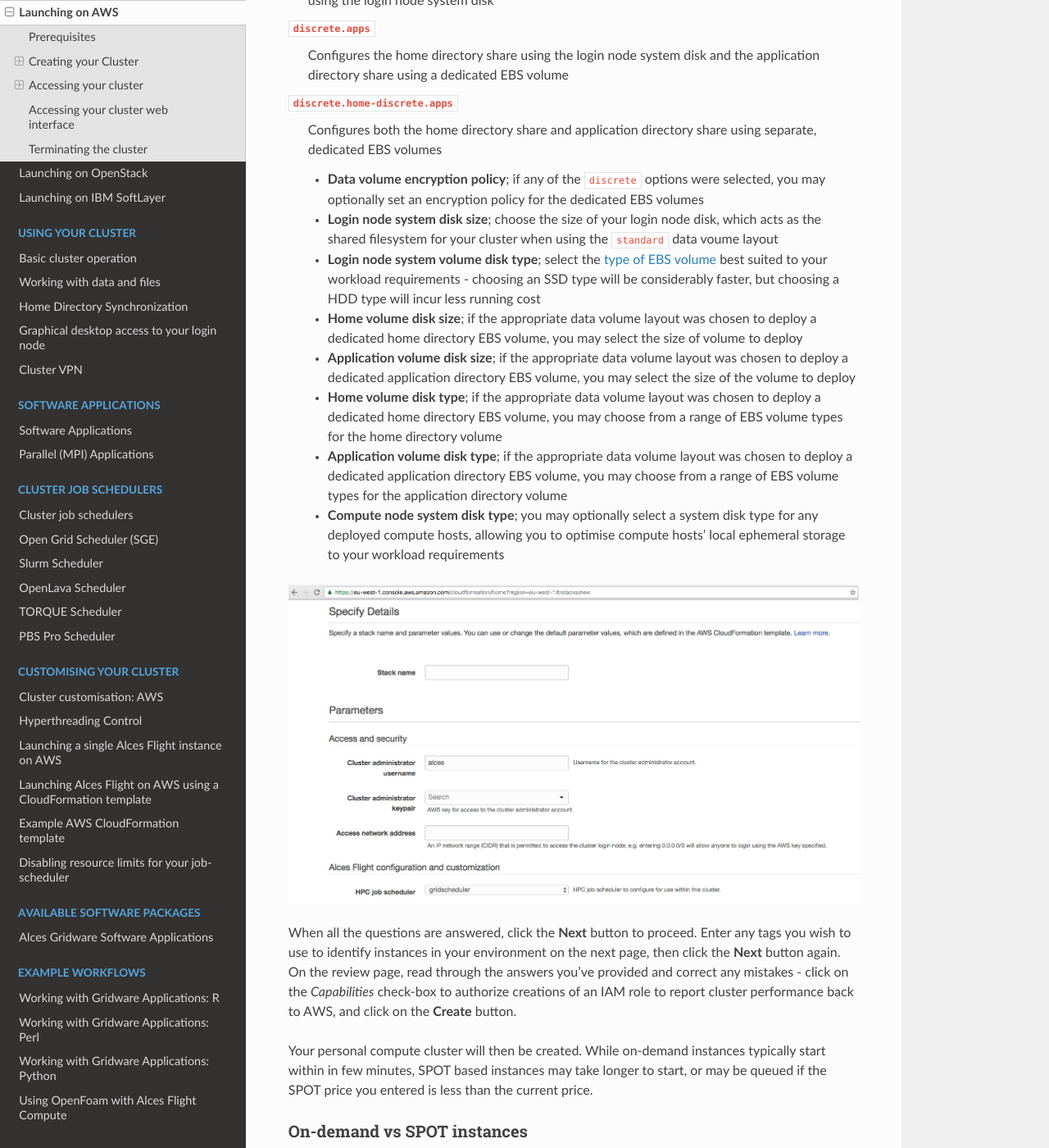
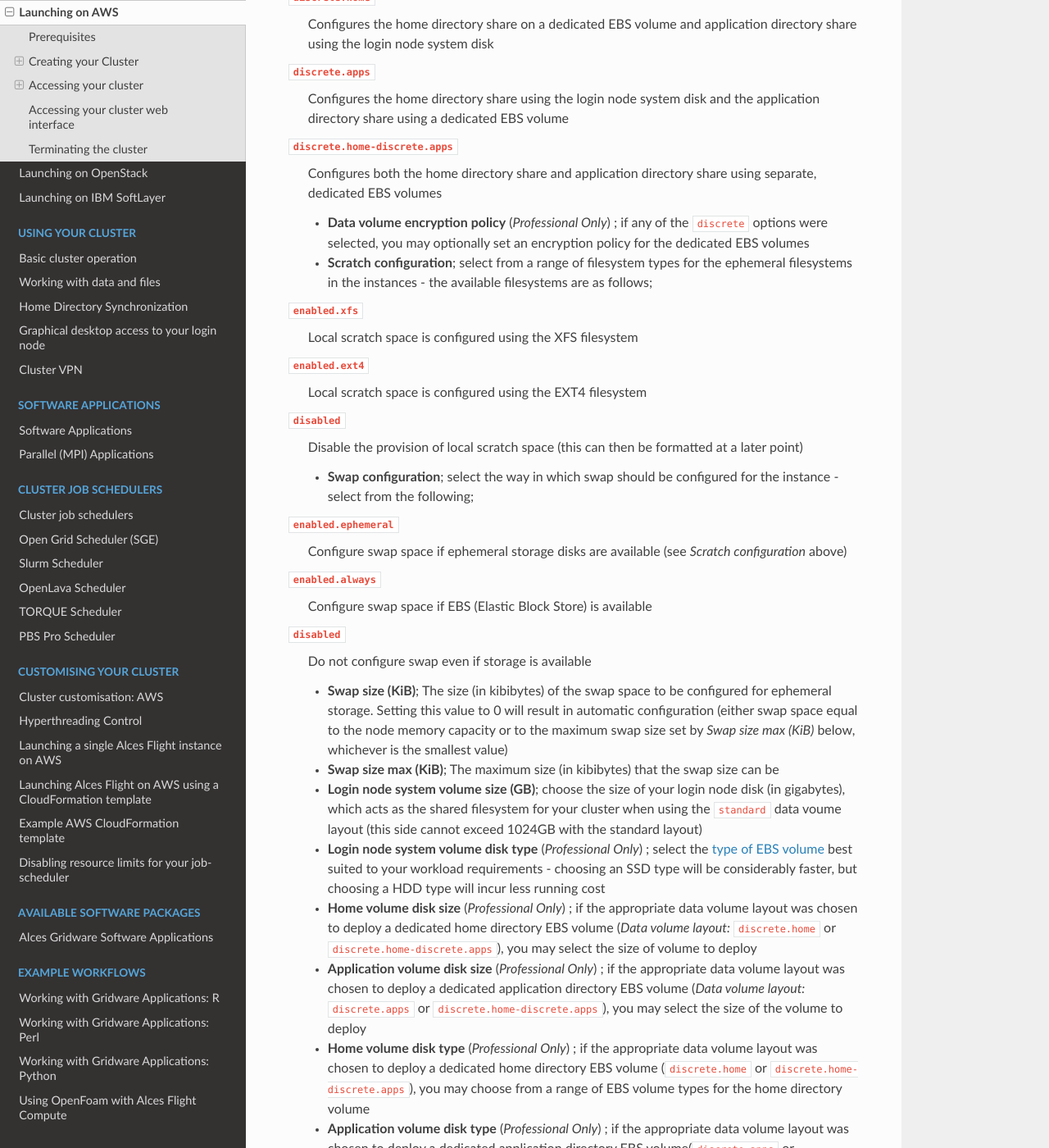
Before and after one commit to alces-software/flight-appliance-docs, a Sphinx documentation site: the page built from docs/source/launch-aws/launching_on_aws.rst, in a window 1280 px wide and 1400 px high, scrolled down 6035 px. Shown: the whole window at 82% size. Built offline with Sphinx 7.4.7 and the Read the Docs theme 2.0.0, drawn with Linux system fonts in a browser that asks for light colours; some of the changed text lies outside the part shown.

Commit message:
Updated formation options to reflect community/professional options with tags for 'Professional Only' options

```diff
--- a/docs/source/launch-aws/launching_on_aws.rst
+++ b/docs/source/launch-aws/launching_on_aws.rst
@@ -34,7 +34,7 @@ The simplest method of launching a cluster is by using the AWS Marketplace - clu
 
 Advanced users may also wish to launch a cluster one instance at a time, or deploy a single login node to be used interactively. Follow this guide for information on how to manually configure a cluster by launching individual instances - :ref:`manual_launch`.
 
-Users can also use one the example CloudFormation templates as the basis of their own cluster deployments. This allows more customisation of your cluster, including choosing how many nodes can be launched, configuring different types of EBS backing storage and choosing different availability zones for your compute nodes. For more information, see - :ref:`template_launch`.
+Users can also use one of the example CloudFormation templates as the basis of their own cluster deployments. This allows more customisation of your cluster, including choosing how many nodes can be launched, configuring different types of EBS backing storage and choosing different availability zones for your compute nodes. For more information, see - :ref:`template_launch`.
 
 
 How much will it cost?
@@ -89,13 +89,14 @@ When you choose to start a Flight Compute cluster from AWS Marketplace, you will
  - **Stack name**; this is the name that you want to call your cluster. It's fine to enter **"cluster"** here if this is your first time, but entering something descriptive will help you keep track of multiple clusters if you launch more. Naming your cluster after colours (red, blue, orange), your favourite singer (clapton, toriamos, bieber) or Greek legends (apollo, thor, aphrodite) keeps things more interesting. Avoid using spaces and punctuation, or names longer than 16 characters.
 
 **Access and security**
+
   - **Cluster administrator username**; enter the username you want to use to connect to the cluster. Flight will automatically create this user on the cluster, and add your public SSH key to the user.
   - **Cluster administrator keypair**; choose an existing AWS keypair to launch your Flight cluster with. If there are no keypairs in the list, check that you've already generated a keypair in the region you're launching in. You must have the private key available for the chosen keypair in order to login to your cluster.
   - **Access network address**; enter a network range that is permitted to access your cluster. This will usually be the IP address of your system on the Internet; ask your system administrator for this value, or `use a web search <https://www.google.com/search?q=whats+my+ip+address&ie=utf-8&oe=utf-8&gws_rd=cr&ei=tVIvV5_dKsHagAath7OYCw>`_ to find out. If you want to be able to access your cluster from anywhere on the Internet, enter "0.0.0.0/0" in this box.
 
 **Alces Flight configuration and customization**
-  - **HPC job scheduler**; select from a range of popular batch job schedulers to install and configure for use with your Alces Flight Compute environment
-  - **Preload software**; select an `Alces Gridware Depot <https://github.com/alces-software/gridware-depots>`_  to install - Alces Gridware Depots are groups of packages, libraries and compilers commonly used by different disciplines
+  - **HPC job scheduler** (`Professional Only`) ; select from a range of popular batch job schedulers to install and configure for use with your Alces Flight Compute environment
+  - **Preload software** (`Professional Only`) ; select an `Alces Gridware Depot <https://github.com/alces-software/gridware-depots>`_  to install - Alces Gridware Depots are groups of packages, libraries and compilers commonly used by different disciplines
   - **Additional features to enable**; optionally select from available `Alces Flight features <https://github.com/alces-software/flight-profiles/tree/master/features>`_ including job schedulers and other useful customisations
   - **S3 bucket for customization profiles**; enter the names of :ref:`customisation profiles <customisation>` to use, separated by spaces. Leave this option blank if you have no existing customisation data, or you are starting a standard cluster.
   - **Customization profiles to enable**; enter the names of the customisation profiles to use, separated by spaces. Leave this option blank if you have no existing customisation data, or you are starting a new cluster.
@@ -123,7 +124,7 @@ When you choose to start a Flight Compute cluster from AWS Marketplace, you will
   - **Initial/maximum compute nodes**; enter the maximum number of compute nodes you wish to make available to your Flight Compute cluster when autoscaling is enabled - the autoscaling feature will never create more than the maximum number specified. If the autoscaling feature is disabled, enter the total number of compute nodes you wish to create at launch time
 
 **Disks and storage**
-  - **Data volume layout**; select from a range of data volume layouts - the data volume layouts available are as follows;
+  - **Data volume layout** (`Professional Only`) ; select from a range of data volume layouts - the data volume layouts available are as follows;
 
 ``standard``
   Configures the home directory share and application directory share using the login node system disk
@@ -139,14 +140,38 @@ When you choose to start a Flight Compute cluster from AWS Marketplace, you will
 ``discrete.home-discrete.apps``
   Configures both the home directory share and application directory share using separate, dedicated EBS volumes
 
-  - **Data volume encryption policy**; if any of the ``discrete`` options were selected, you may optionally set an encryption policy for the dedicated EBS volumes
-  - **Login node system disk size**; choose the size of your login node disk, which acts as the shared filesystem for your cluster when using the ``standard`` data voume layout
-  - **Login node system volume disk type**; select the `type of EBS volume <http://docs.aws.amazon.com/AWSEC2/latest/UserGuide/EBSVolumeTypes.html>`_ best suited to your workload requirements - choosing an SSD type will be considerably faster, but choosing a HDD type will incur less running cost
-  - **Home volume disk size**; if the appropriate data volume layout was chosen to deploy a dedicated home directory EBS volume, you may select the size of volume to deploy
-  - **Application volume disk size**; if the appropriate data volume layout was chosen to deploy a dedicated application directory EBS volume, you may select the size of the volume to deploy
-  - **Home volume disk type**; if the appropriate data volume layout was chosen to deploy a dedicated home directory EBS volume, you may choose from a range of EBS volume types for the home directory volume
-  - **Application volume disk type**; if the appropriate data volume layout was chosen to deploy a dedicated application directory EBS volume, you may choose from a range of EBS volume types for the application directory volume
-  - **Compute node system disk type**; you may optionally select a system disk type for any deployed compute hosts, allowing you to optimise compute hosts' local ephemeral storage to your workload requirements
+  - **Data volume encryption policy** (`Professional Only`) ; if any of the ``discrete`` options were selected, you may optionally set an encryption policy for the dedicated EBS volumes
+  - **Scratch configuration**; select from a range of filesystem types for the ephemeral filesystems in the instances - the available filesystems are as follows;
+
+``enabled.xfs``
+  Local scratch space is configured using the XFS filesystem
+
+``enabled.ext4``
+  Local scratch space is configured using the EXT4 filesystem
+
+``disabled``
+  Disable the provision of local scratch space (this can then be formatted at a later point)
+
+  - **Swap configuration**; select the way in which swap should be configured for the instance - select from the following;
+
+``enabled.ephemeral``
+  Configure swap space if ephemeral storage disks are available (see `Scratch configuration` above)
+
+``enabled.always``
+  Configure swap space if EBS (Elastic Block Store) is available
+
+``disabled``
+  Do not configure swap even if storage is available
+
+  - **Swap size (KiB)**; The size (in kibibytes) of the swap space to be configured for ephemeral storage. Setting this value to 0 will result in automatic configuration (either swap space equal to the node memory capacity or to the maximum swap size set by `Swap size max (KiB)` below, whichever is the smallest value)
+  - **Swap size max (KiB)**; The maximum size (in kibibytes) that the swap size can be
+  - **Login node system volume size (GB)**; choose the size of your login node disk (in gigabytes), which acts as the shared filesystem for your cluster when using the ``standard`` data voume layout (this side cannot exceed 1024GB with the standard layout)
+  - **Login node system volume disk type** (`Professional Only`) ; select the `type of EBS volume <http://docs.aws.amazon.com/AWSEC2/latest/UserGuide/EBSVolumeTypes.html>`_ best suited to your workload requirements - choosing an SSD type will be considerably faster, but choosing a HDD type will incur less running cost
+  - **Home volume disk size** (`Professional Only`) ; if the appropriate data volume layout was chosen to deploy a dedicated home directory EBS volume (`Data volume layout:` ``discrete.home`` or ``discrete.home-discrete.apps``), you may select the size of volume to deploy
+  - **Application volume disk size** (`Professional Only`) ; if the appropriate data volume layout was chosen to deploy a dedicated application directory EBS volume (`Data volume layout:` ``discrete.apps`` or ``discrete.home-discrete.apps``), you may select the size of the volume to deploy
+  - **Home volume disk type** (`Professional Only`) ; if the appropriate data volume layout was chosen to deploy a dedicated home directory EBS volume (``discrete.home`` or ``discrete.home-discrete.apps``), you may choose from a range of EBS volume types for the home directory volume
+  - **Application volume disk type** (`Professional Only`) ; if the appropriate data volume layout was chosen to deploy a dedicated application directory EBS volume(``discrete.apps`` or ``discrete.home-discrete.apps``), you may choose from a range of EBS volume types for the application directory volume
+  - **Compute node system disk type** (`Professional Only`) ; you may optionally select a system disk type for any deployed compute hosts, allowing you to optimise compute hosts' local ephemeral storage to your workload requirements
 
 .. image:: aws-launch_CFT_questions.jpg
     :alt: AWS Marketplace CloudFormation template questions
```
